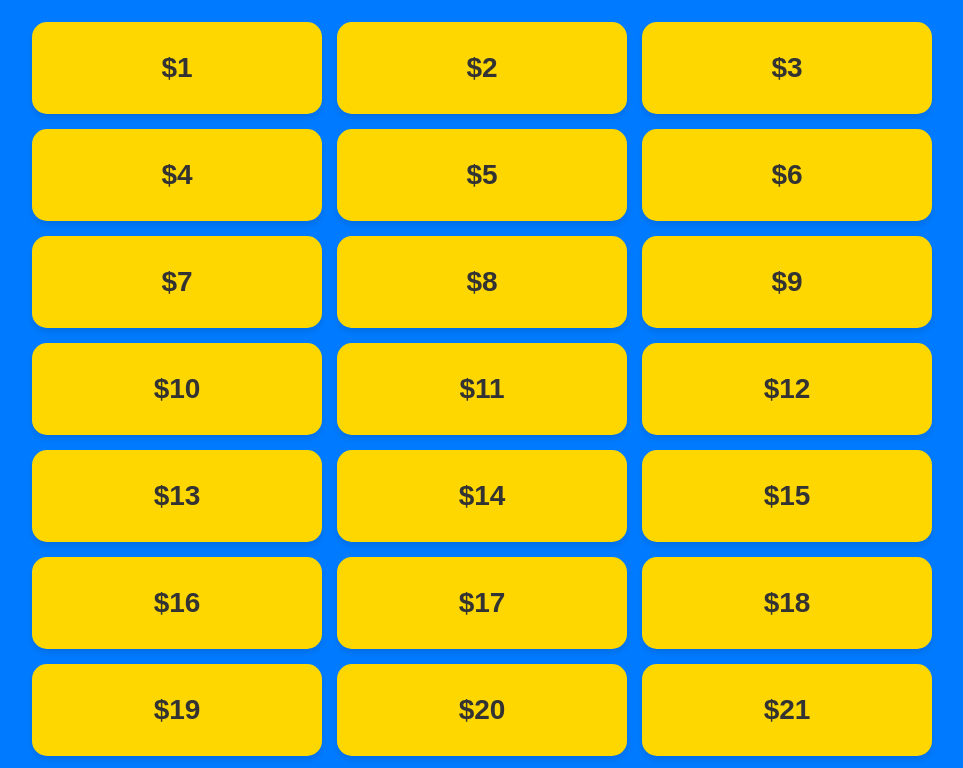
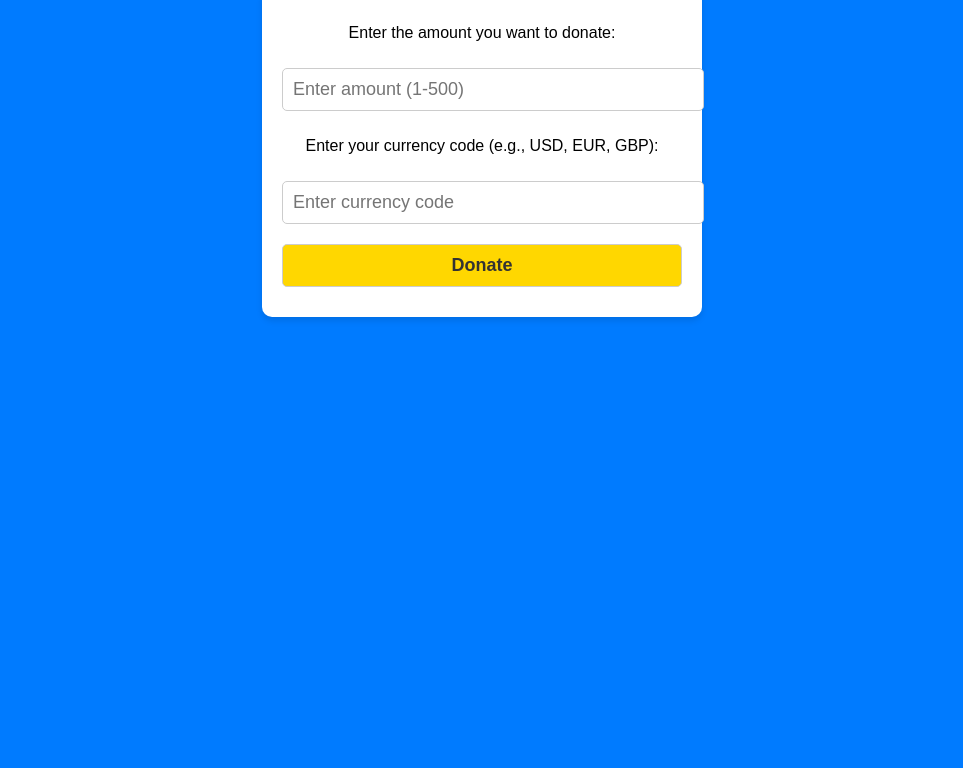
Before and after one commit to RealScripts-q/DoorFunds.Tips-Yunglimabean, a plain HTML site: page index.html in a window 1280 px wide. Shown: the part 110-878 px from the top of the page, without its empty margins (158-1121 px from the left). After the commit the page ends 800 px from the top, so only its background shows below. Drawn offline with Linux system fonts and the light colour scheme.

Commit message:
Update index.html

```diff
--- a/index.html
+++ b/index.html
@@ -15,75 +15,65 @@
         }
         h1 {
             margin-bottom: 20px;
-            font-size: 2.5em;
+            font-size: 2em;
         }
-        .tip-container {
-            display: grid;
-            grid-template-columns: repeat(3, 1fr);
-            gap: 15px;
+        .donation-box {
+            background: white;
+            padding: 20px;
+            border-radius: 10px;
+            box-shadow: 0px 4px 6px rgba(0, 0, 0, 0.1);
+            max-width: 400px;
+            margin: auto;
+            text-align: center;
+            color: black;
+        }
+        .donation-box input, .donation-box button {
             width: 100%;
-            max-width: 900px;
-            margin: auto;
-            padding: 20px;
+            padding: 10px;
+            margin: 10px 0;
+            font-size: 18px;
+            border-radius: 5px;
+            border: 1px solid #ccc;
         }
-        .tip-button {
-            padding: 30px;
-            font-size: 28px;
-            font-weight: bold;
-            border: none;
+        .donation-box button {
             background-color: #ffd700;
             color: #333;
+            font-weight: bold;
             cursor: pointer;
-            border-radius: 15px;
-            transition: background 0.3s, transform 0.2s;
-            box-shadow: 0px 4px 6px rgba(0, 0, 0, 0.1);
-            width: 100%;
+            transition: background 0.3s;
         }
-        .tip-button:hover {
+        .donation-box button:hover {
             background-color: #ffcc00;
-            transform: scale(1.05);
-        }
-        .hidden {
-            display: none;
         }
     </style>
 </head>
 <body>
     <h1>Yunglimabean's Tip Jar</h1>
-    <div class="tip-container" id="tipContainer"></div>
+    <div class="donation-box">
+        <p>Enter the amount you want to donate:</p>
+        <input type="number" id="donationAmount" min="1" max="500" placeholder="Enter amount (1-500)" />
+        <p>Enter your currency code (e.g., USD, EUR, GBP):</p>
+        <input type="text" id="currencyCode" placeholder="Enter currency code" />
+        <button onclick="donate()">Donate</button>
+    </div>
 
     <script>
-        const tipContainer = document.getElementById("tipContainer");
-        let rowCount = 0;
-        let buttons = [];
+        function donate() {
+            let amount = document.getElementById("donationAmount").value;
+            let currency = document.getElementById("currencyCode").value;
 
-        function createTipButton(amount) {
-            const button = document.createElement("button");
-            button.className = "tip-button";
-            button.innerText = `$${amount}`;
-            button.onclick = function() {
-                let currency = prompt("Enter your currency code (e.g., USD, EUR, GBP):", "USD");
-                if (currency) {
-                    window.location.href = `https://www.paypal.com/donate?business=realgyjs@gmail.com&amount=${amount}&currency_code=${currency}`;
-                }
-            };
-            return button;
+            if (!amount || amount < 1 || amount > 500) {
+                alert("Please enter a valid amount between 1 and 500.");
+                return;
+            }
+
+            if (!currency) {
+                alert("Please enter a valid currency code.");
+                return;
+            }
+
+            window.location.href = `https://www.paypal.com/donate?business=realgyjs@gmail.com&amount=${amount}&currency_code=${currency}`;
         }
-
-        for (let i = 1; i <= 500; i++) {
-            let button = createTipButton(i);
-            buttons.push(button);
-            if (rowCount >= 6) button.classList.add("hidden");
-            tipContainer.appendChild(button);
-            if (buttons.length % 3 === 0) rowCount++;
-        }
-
-        window.addEventListener("scroll", function() {
-            let hiddenButtons = document.querySelectorAll(".hidden");
-            if (hiddenButtons.length > 0) {
-                hiddenButtons[0].classList.remove("hidden");
-            }
-        });
     </script>
 </body>
 </html>
```
